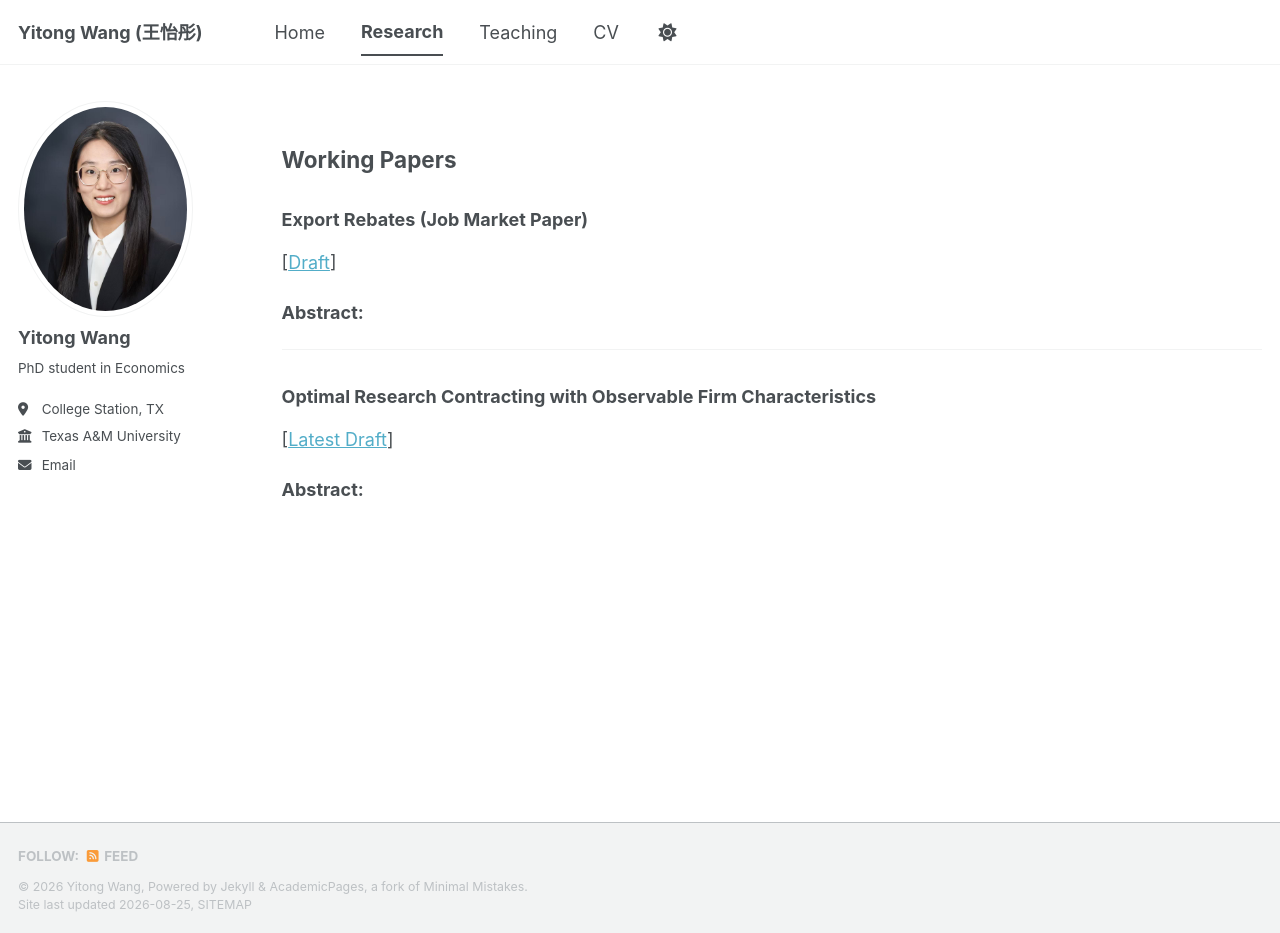
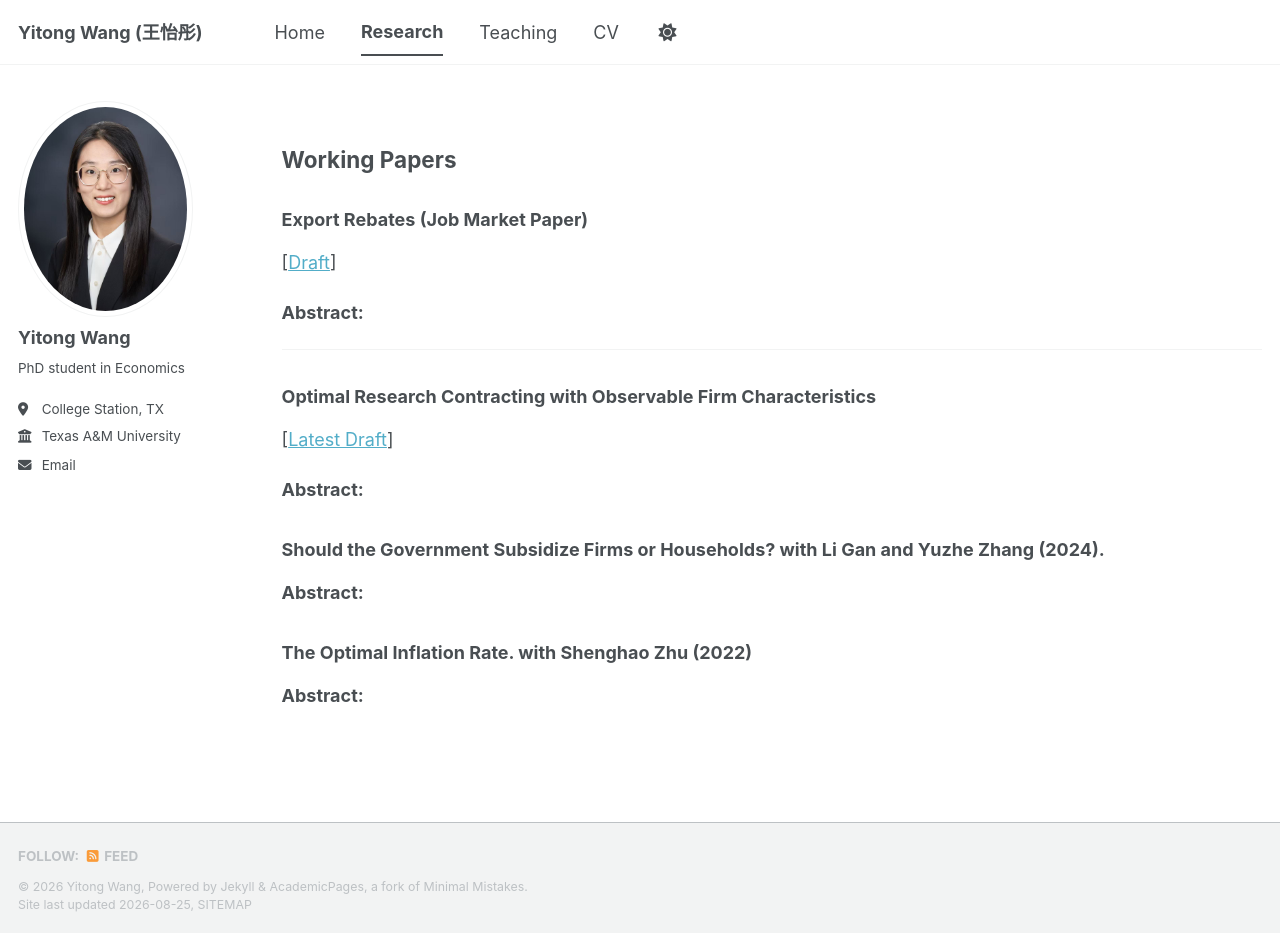
Before and after one commit to yitongwang-econ/yitongwang-econ.github.io, a Jekyll site: the page built from _pages/research.md, in a window 1280 px wide and 933 px high. Built offline with Jekyll 4.4.1, drawn with Linux system fonts in a browser that asks for light colours; a style sheet for code colours, icons or effects is not loaded.

Commit message:
Update research.md

```diff
--- a/_pages/research.md
+++ b/_pages/research.md
@@ -21,3 +21,12 @@ author_profile: true
 [[Latest Draft](/files/jmp.pdf)]
 
 **Abstract:**
+
+
+### Should the Government Subsidize Firms or Households? with Li Gan and Yuzhe Zhang (2024).
+
+**Abstract:**
+
+### The Optimal Inflation Rate. with Shenghao Zhu (2022)
+
+**Abstract:**
```
